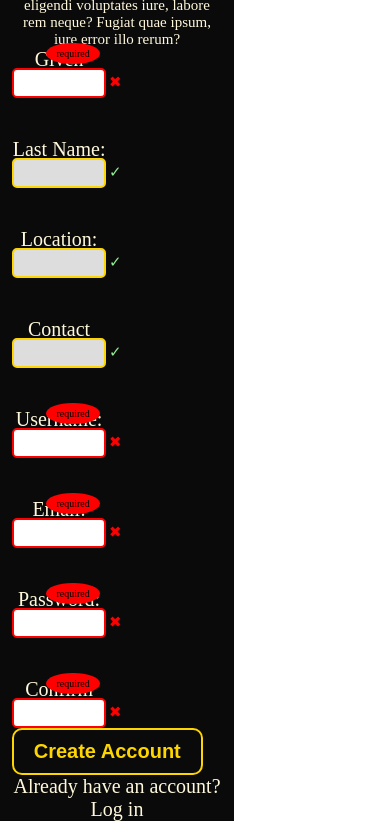
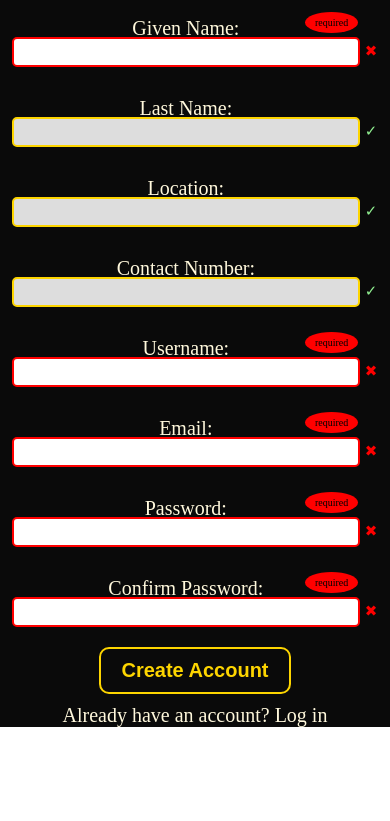
Before and after one commit to voidalgorthm/sign-up-form, a plain HTML site: page index.html in a window 390 px wide. Shown: the part 232-1053 px from the top of the page. After the commit the page ends 959 px from the top, so only its background shows below. Drawn offline with Linux system fonts and the light colour scheme.

Commit message:
feat: fix mobile view input responsiveness

```diff
--- a/index.html
+++ b/index.html
@@ -27,7 +27,6 @@
                     iure error illo rerum?</p>
             </div>
             <form id="regform" action="" method="post" class="reg-form">
-                <div class="fill">
                 <div class="form-div">
                     <label for="gname">Given Name:</label>
                     <input type="text" id="gname" name="given_name" required>
@@ -68,18 +67,23 @@
                     <input type="password" id="cpass" name="confirm_password" required>
                     <span></span>
                 </div>
-                </div>
-                <div class="confirmation">
-                    <button id="confirm" class="button" type="submit">Create Account</button>
-                </div>
             </form>
             <div class="control">
-                Already have an account? <span class="login"><a href="#" target="_blank" rel="noopener noreferrer">Log in</a></span>
+                <div class="buttons">
+                    <button id="confirm" class="button" type="submit" form="regform">Create Account</button>
+                </div>
+                <div class="notice">
+                    <p>
+                        Already have an account? <span class="login"><a href="#" target="_blank"
+                                rel="noopener noreferrer">Log
+                                in</a></span>
+                    </p>
+                </div>
             </div>
         </div>
         <!-- </main> -->
         <!-- <footer>
-                <a href="https://unsplash.com/photos/ojZhAqVhHx0?utm_source=unsplash&utm_medium=referral&utm_content=creditShareLink">Link</a>
+                <a href="https://unsplash.com/photos/LH7-_hr5PbM?utm_source=unsplash&utm_medium=referral&utm_content=creditShareLink">Link</a>
                 <a href="http://https://thenounproject.com/icon/explorer-1749808/">Explorer by Richard from NounProject.com</a>
                 <a href="https://www.flaticon.com/free-icons/maps-and-location" title="maps and location icons">Maps and location icons created by DinosoftLabs - Flaticon</a>
         </footer> -->
--- a/sign-up-form.css
+++ b/sign-up-form.css
@@ -77,77 +77,68 @@ footer {
     width:
         /* min(60vw, 100%); */
         60vw;
+    /* height: 100vh; */
     display: flex;
     flex-flow: column nowrap;
     background-color: var(--bg-clr);
     color: var(--fnt-clr);
-}
-
-.bulletin,
-.reg-form,
-.control {
+    gap: 2rem;
     padding: 0 3vw;
 }
 
+/* .bulletin,
+.reg-form,
+.control {
+
+} */
+
 .bulletin {
-    height: 20%;
+    height: 15%;
     display: flex;
     flex-direction: column;
     align-items: center;
-    justify-content: center;
+    /* justify-content: center; */
     font-size: 1.5rem;
 }
 
 .reg-form {
-    height: 70%;
+    height: auto;
+    display: flex;
+    flex-flow: row wrap;
+    gap: 3rem;
 }
 
 .control {
     height: 10%;
     font-size: 2rem;
-}
-
-.fill {
-    height: 80%;
     display: flex;
-    flex-flow: row wrap;
-    gap: 3rem;
-}
-
-.confirmation {
-    height: 20%;
-    display: flex;
-    align-items: center;
-    /* justify-content: center; */
+    /* align-items: center; */
+    flex-flow: column nowrap;
+    gap: 1rem;
 }
 
 div.form-div {
     display: flex;
     flex-flow: row wrap;
-    margin-bottom: 1rem;
     width: 45%;
 }
 
-div.form-div:last-child {
-    margin-bottom: 0;
-}
-
-input,
 label {
-    font-family: inherit;
+    width: 100%;
+    height: 2rem;
     font-size: 2rem;
-    width: 100%;
-    height: 3rem;
-}
-
-label {
-    /* width: 40%; */
-    height: 2rem;
+    /* font-family: inherit; */
 }
 
 input {
+    width: 98%;
+    height: 3rem;
     border-radius: .5rem;
     border: var(--def-bdr);
+}
+
+div.form-div>span {
+    width: 2%;
 }
 
 input:hover,
@@ -173,7 +164,7 @@ input:required+span::after {
     padding: .5rem 1rem;
     border-radius: 50%;
     top: -2.5rem;
-    left: -6rem;
+    left: -5.5rem;
 }
 
 input:required:valid+span::after {
@@ -182,7 +173,7 @@ input:required:valid+span::after {
 
 input+span::before {
     position: absolute;
-    right: -1.5rem;
+    right: -1rem;
     top: .5rem;
     font-size: 1.5rem;
 }
@@ -202,7 +193,6 @@ input:valid+span::before {
 }
 
 button {
-    /* height: 4rem; */
     color: var(--thm-clr);
     background-color: var(--bg-clr);
     border: var(--thm-bdr);
@@ -223,7 +213,17 @@ button:focus {
     color: var(--thm-clr);
 }
 
-@media screen and (max-width: 500px) {
+@media screen and (max-width: 800px) {
+    div.form-div {
+        width: 100%;
+    }
+
+    input {
+        width: 90%;
+    }
+}
+
+@media screen and (max-width: 600px) {
     .container {
         height: auto;
         flex-flow: column;
@@ -241,4 +241,16 @@ button:focus {
         width: 100vw;
         position: static;
     }
+
+    .registration {
+        width: auto;
+    }
+
+    input {
+        width: 95%;
+    }
+
+    label {
+        width: 95%;
+    }
 }
```
Lines whose indentation alone changed are shown as unchanged.
